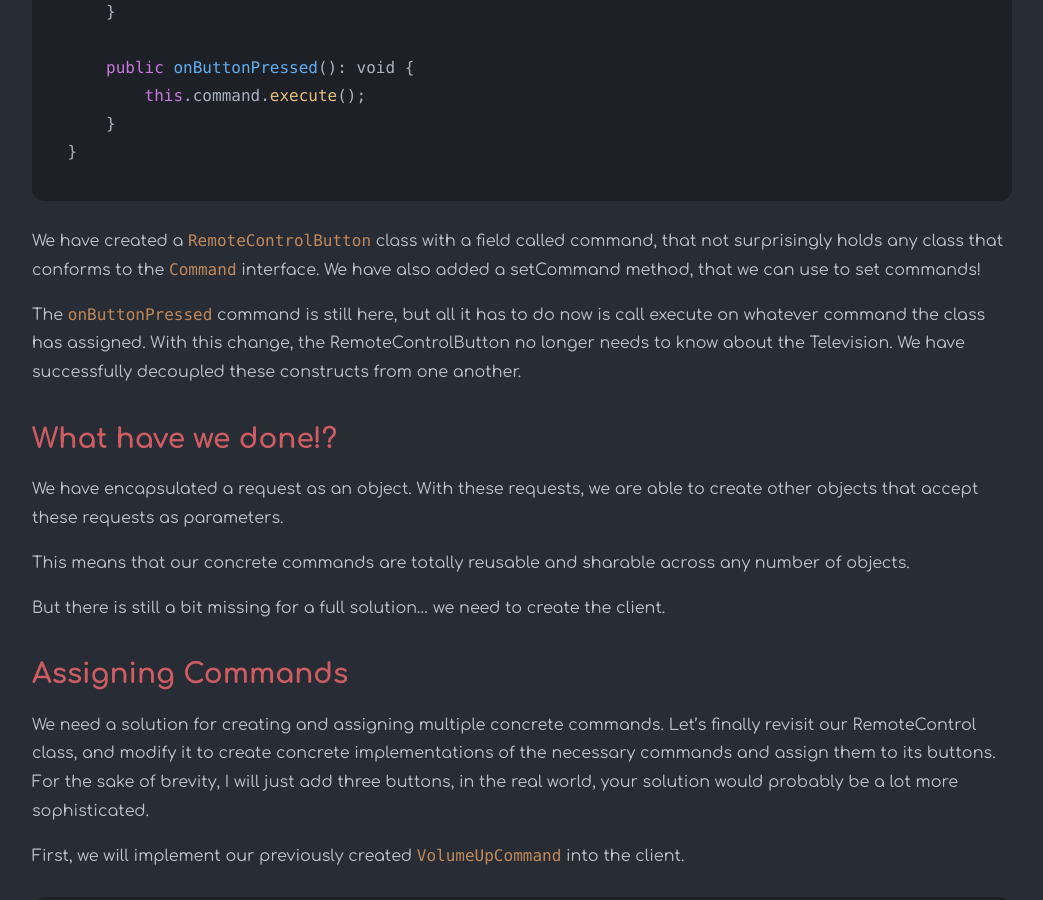
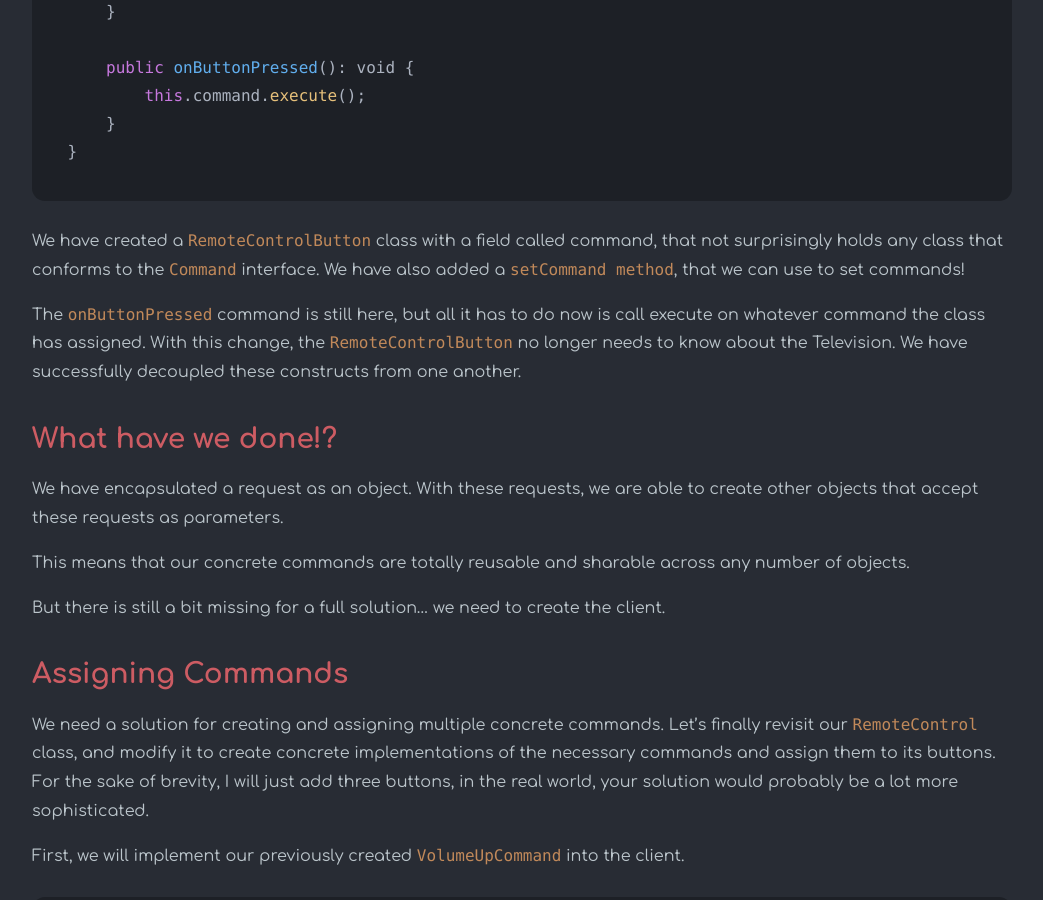
Before and after one commit to danielhutchinson/danielhutchinson.github.io, a Jekyll site: the page built from _posts/2019-04-19-encapsulating-logic-using-the-command-pattern.md, in a window 1280 px wide and 900 px high, scrolled down 3673 px. Shown: the whole window, without its empty margins (118-1161 px from the left). Built offline with Jekyll 4.4.1, drawn with Linux system fonts in a browser that asks for light colours; nearby versions of some CDN libraries.

Commit message:
fix: formatting

````diff
--- a/_posts/2019-04-19-encapsulating-logic-using-the-command-pattern.md
+++ b/_posts/2019-04-19-encapsulating-logic-using-the-command-pattern.md
@@ -109,9 +109,9 @@ export default class RemoteControlButton {
 }
 ```
 
-We have created a `RemoteControlButton` class with a field called command, that not surprisingly holds any class that conforms to the `Command` interface. We have also added a setCommand method, that we can use to set commands!
+We have created a `RemoteControlButton` class with a field called command, that not surprisingly holds any class that conforms to the `Command` interface. We have also added a `setCommand method`, that we can use to set commands!
 
-The `onButtonPressed` command is still here, but all it has to do now is call execute on whatever command the class has assigned. With this change, the RemoteControlButton no longer needs to know about the Television. We have successfully decoupled these constructs from one another.
+The `onButtonPressed` command is still here, but all it has to do now is call execute on whatever command the class has assigned. With this change, the `RemoteControlButton` no longer needs to know about the Television. We have successfully decoupled these constructs from one another.
 
 ## What have we done!?
 We have encapsulated a request as an object. With these requests, we are able to create other objects that accept these requests as parameters.
@@ -121,7 +121,7 @@ This means that our concrete commands are totally reusable and sharable across a
 But there is still a bit missing for a full solution… we need to create the client.
 
 ## Assigning Commands
-We need a solution for creating and assigning multiple concrete commands. Let’s finally revisit our RemoteControl class, and modify it to create concrete implementations of the necessary commands and assign them to its buttons. For the sake of brevity, I will just add three buttons, in the real world, your solution would probably be a lot more sophisticated.
+We need a solution for creating and assigning multiple concrete commands. Let’s finally revisit our `RemoteControl` class, and modify it to create concrete implementations of the necessary commands and assign them to its buttons. For the sake of brevity, I will just add three buttons, in the real world, your solution would probably be a lot more sophisticated.
 
 First, we will implement our previously created `VolumeUpCommand` into the client.
 
````
